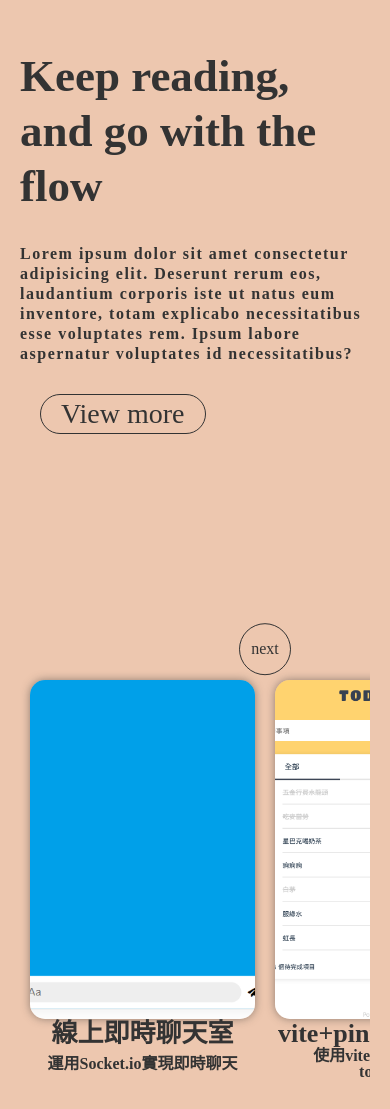
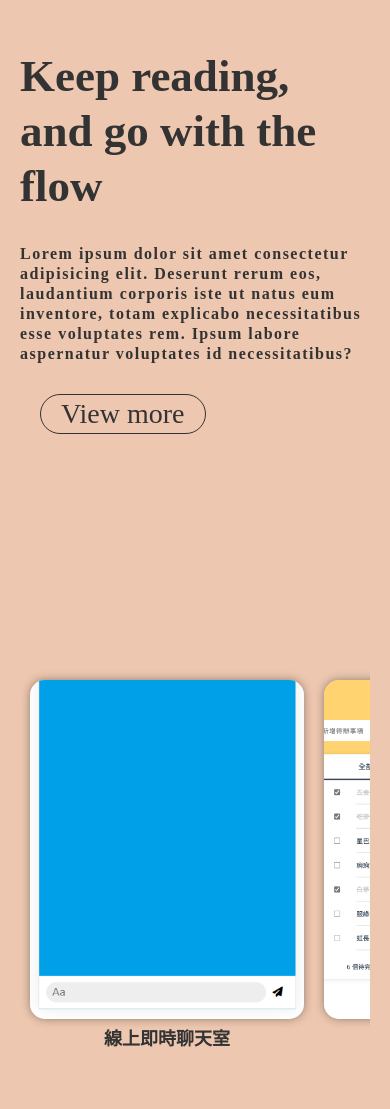
Before and after one commit to tangtang1b1b/oooooo, a Vue app: page / in a window 390 px wide. Shown: the part 157-1266 px from the top of the page. Built offline with nearby package versions, Linux system fonts and the light colour scheme.

Commit message:
modify rwd array

```diff
--- a/src/components/Banner.vue
+++ b/src/components/Banner.vue
@@ -22,9 +22,9 @@
         next
       </div>
       <div class="thingbox" :style="{ width: data.length * 70 + '%' }">
-        <div v-for="i in data" :key="i" class="thing">
+        <div v-for="i in dataSelect" :key="i" class="thing">
           <div class="imag">
-            <a :href="i['url']"><img :src="require(`@/assets/image/${i['img']}.png`)" alt="" /></a>
+            <a :href="i['url']"><img :src="require(`@/assets/image/${i['img']}.png`)" :alt="data.name" /></a>
           </div>
           <p>{{ i["name"] }}</p>
           <div class="gone">
@@ -39,6 +39,7 @@
   </div>
 </template>
 <script>
+import { onMounted, ref } from 'vue'
 export default {
   setup() {
     const data = [
@@ -109,12 +110,14 @@ export default {
         img: "6",
       },
       {
-        url: "https://tangtang1b1b.github.io/panorama/",
-        name: "360還景功能",
-        descr: "three.js實作還景(手機觀看)",
-        img: "7",
+        url: "https://tangtang1b1b.github.io/vite-pinia-Todo-List/",
+        name: "vite+pinia-TodoList",
+        descr: "使用vite+pinia做一個todoList",
+        img: "10",
       },
     ];
+    const dataSelect = window.innerWidth < 1200 ? data.slice(0, data.length - 2) : data;
+
     let i = 1;
     let check = true;
     let animateFinish = true;
@@ -205,6 +208,7 @@ export default {
       mouse,
       mousel,
       data,
+      dataSelect,
     };
   },
 };
@@ -384,7 +388,12 @@ export default {
 
     @include phone {
       height: calc(130vh - 30%);
+      overflow: scroll;
       width: 100%;
+
+      &::-webkit-scrollbar {
+        display: none;
+      }
     }
 
     .next.tick.white {
@@ -412,6 +421,7 @@ export default {
       user-select: none;
 
       @include phone {
+        display: none;
         transform: translate(-50%, -90%);
       }
 
@@ -471,6 +481,11 @@ export default {
           display: flex;
           align-items: center;
           justify-content: center;
+          padding-top: 5px;
+
+          @include phone {
+            font-size: 18px;
+          }
         }
 
         .gone {
@@ -493,8 +508,7 @@ export default {
             font-size: 16px;
 
             @include phone {
-              width: 100%;
-              justify-content: center;
+              display: none;
             }
           }
 
```
